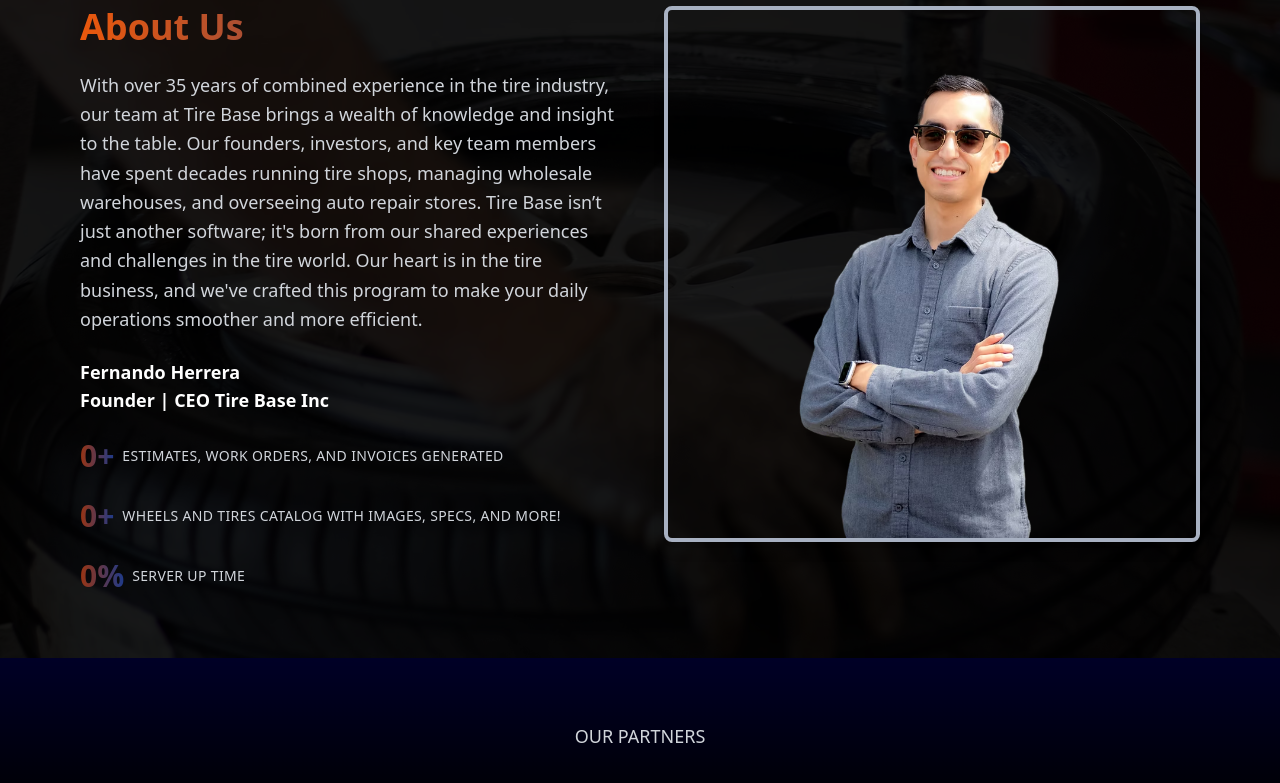
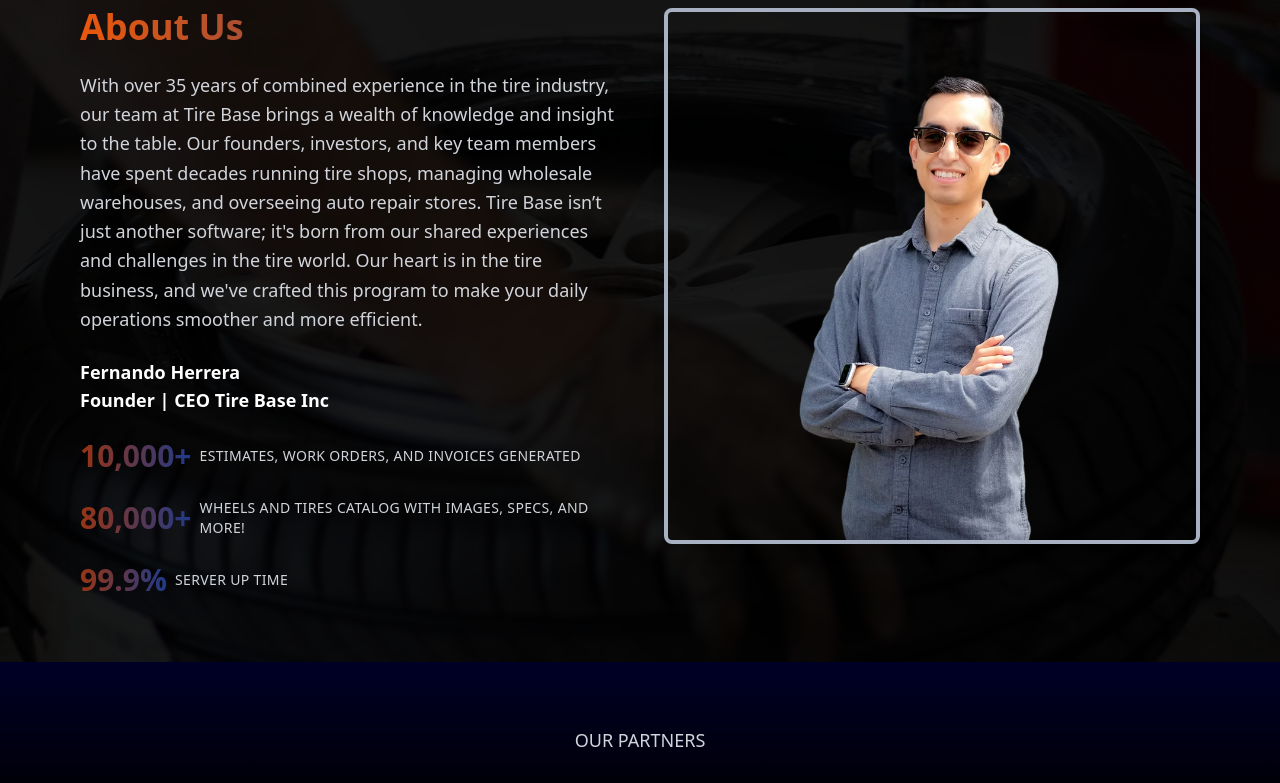
Before and after one commit to Vulcan-byte-alt/TireBase, a plain HTML site: page index.html in a window 1280 px wide. Shown: the part 3344-4127 px from the top of the page. Drawn offline with nearby package versions, Linux system fonts and the light colour scheme; a web font is replaced by a local one.

Commit message:
corrections

```diff
--- a/index.html
+++ b/index.html
@@ -765,13 +765,14 @@
 
       <!-- Tab Navigation -->
 
-      <div class="flex flex-wrap justify-center gap-x-4 mb-8 border-b-2 border-gray-300" id="nav">
+      <div class="flex flex-nowrap justify-center gap-4 mb-8 border-b-2 border-gray-300" id="nav">
         <button id="tire-shop-tab" class="tab-button active-tab">Tire Shop</button>
         <button id="auto-repair-tab" class="tab-button">Auto Repair</button>
         <button id="tire-wholesaler-tab" class="tab-button">Tire Wholesaler</button>
         <button id="mobile-tire-tab" class="tab-button">Mobile Tire Shop</button>
         <button id="online-tire-tab" class="tab-button">Online Tire Seller</button>
       </div>
+
 
 
       <!-- Content Sections -->
@@ -1739,6 +1740,63 @@
 
   </script>
 
+  <script>
+    document.addEventListener("DOMContentLoaded", function () {
+      const animateCount = (id, target, duration) => {
+        const element = document.getElementById(id);
+        let start = 0;
+        const step = Math.max(Math.ceil(target / (duration / 10)), 1);
+
+        const interval = setInterval(() => {
+          start += step;
+          if (start >= target) {
+            start = target;
+            clearInterval(interval);
+          }
+          element.textContent = start.toLocaleString();
+        }, 10);
+      };
+
+      const animateDecimalCount = (id, target, duration) => {
+        const element = document.getElementById(id);
+        let start = 0;
+        const step = target / (duration / 10);
+
+        const interval = setInterval(() => {
+          start += step;
+          if (start >= target) {
+            start = target;
+            clearInterval(interval);
+          }
+          element.textContent = start.toFixed(1);
+        }, 10);
+      };
+
+      const observerCallback = (entries, observer) => {
+        entries.forEach((entry) => {
+          if (entry.isIntersecting) {
+            animateCount("count-estimates", 10000, 2000);
+            animateCount("count-catalog", 80000, 2500);
+            animateDecimalCount("count-uptime", 99.9, 1500);
+            observer.unobserve(entry.target); // Stop observing after triggering
+          }
+        });
+      };
+
+      const observerOptions = {
+        root: null,
+        threshold: 0.1, // Trigger when 10% of the section is visible
+      };
+
+      const observer = new IntersectionObserver(observerCallback, observerOptions);
+      const targetSection = document.getElementById("counts-section");
+      if (targetSection) {
+        observer.observe(targetSection);
+      }
+    });
+  </script>
+
+
 </body>
 
 </html>
```
